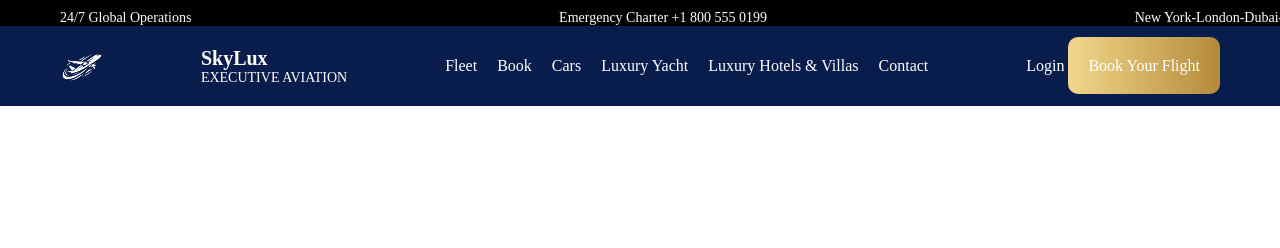
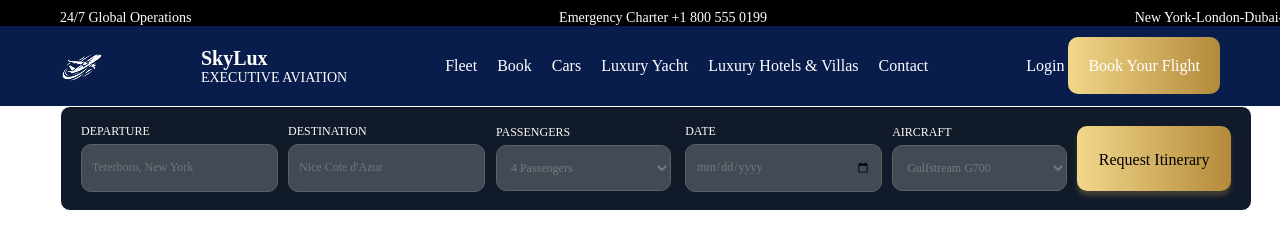
Before and after one commit to erlina956/Projekti-Git, a plain HTML site: page index.html in a window 1280 px wide. Shown: the top 248 px of the page. Drawn offline with Linux system fonts and the light colour scheme.

Commit message:
commit 5

```diff
--- a/assets/style/style.css
+++ b/assets/style/style.css
@@ -100,3 +100,65 @@ color: black;
     width: 100%;
     max-width: 15025x;
 }
+
+
+
+.container{
+    padding-left: 60px;
+    padding-right: 60px;
+}
+
+form{
+    display: flex;
+    justify-content: center;
+    align-items: center;
+    height: 103px;
+    width: 100%;
+    max-width: 1150px;
+    gap: 10px;
+    background-color: #111a29;
+    border-radius: 10px;
+    border: 1px solid white;
+    padding: 0 20px;
+}
+
+.form input{
+    width: 175px;
+    height: 46px;
+    border-radius: 10px;
+    border: 1px solid rgb(97, 95, 95);
+    padding: 0 10px;
+    font-size: 12px;
+    background-color: rgba(255, 255, 255, 0.207);
+    color: #787878;
+}
+
+.form select{
+    width: 175px;
+    height: 46px;
+    border-radius: 10px;
+    border: 1px solid rgb(97, 95, 95);
+    padding: 0 10px;
+    font-size: 12px;
+    background-color: rgba(255, 255, 255, 0.207);
+    color: #787878;
+}
+
+.form label{
+    font-size: 12px;
+    color: #fdf9f9;
+    position: relative;
+    bottom: 5px;
+}
+
+.btn{
+width: 175px;
+height: 40px;
+background: linear-gradient(90deg, #F2D78B 0%, #B48A3A 100%);
+box-shadow: 0px 5px 4px rgba(199, 164, 90, 0.25);
+border-radius: 10px;
+text-align: center;
+text-decoration: none;
+color: black;
+padding: 25px 15px 0px 15px;
+}
--- a/index.html
+++ b/index.html
@@ -44,5 +44,42 @@
         </div>
     </section>
 
+     <section class="booking">
+        <div class="container">
+            <form>
+            <div class="form">
+                <label for="departure">DEPARTURE</label>
+                <input type="text" name="departure" placeholder="Teterboro, New York">
+            </div>
+
+            <div class="form">
+                <label for="destination">DESTINATION</label>
+                <input type="text" name="destination" placeholder="Nice Cote d'Azur">
+            </div>
+
+            <div class="form">
+                <label for="passengers">PASSENGERS</label>
+                <select name="passengers">
+                    <option value="4" selected>4 Passengers</option>
+                </select>
+            </div>
+
+            <div class="form">
+                <label for="date">DATE</label>
+                <input type="date" name="date">
+            </div>
+
+            <div class="form">
+                <label for="aircraft">AIRCRAFT</label>
+                <select name="aircraft">
+                    <option value="1" selected>Gulfstream G700</option>
+                </select>
+            </div>
+
+            <a href="#" class="btn">Request Itinerary</a>
+            </form>
+        </div>
+    </section>
+
 </body>
 </html>
```
